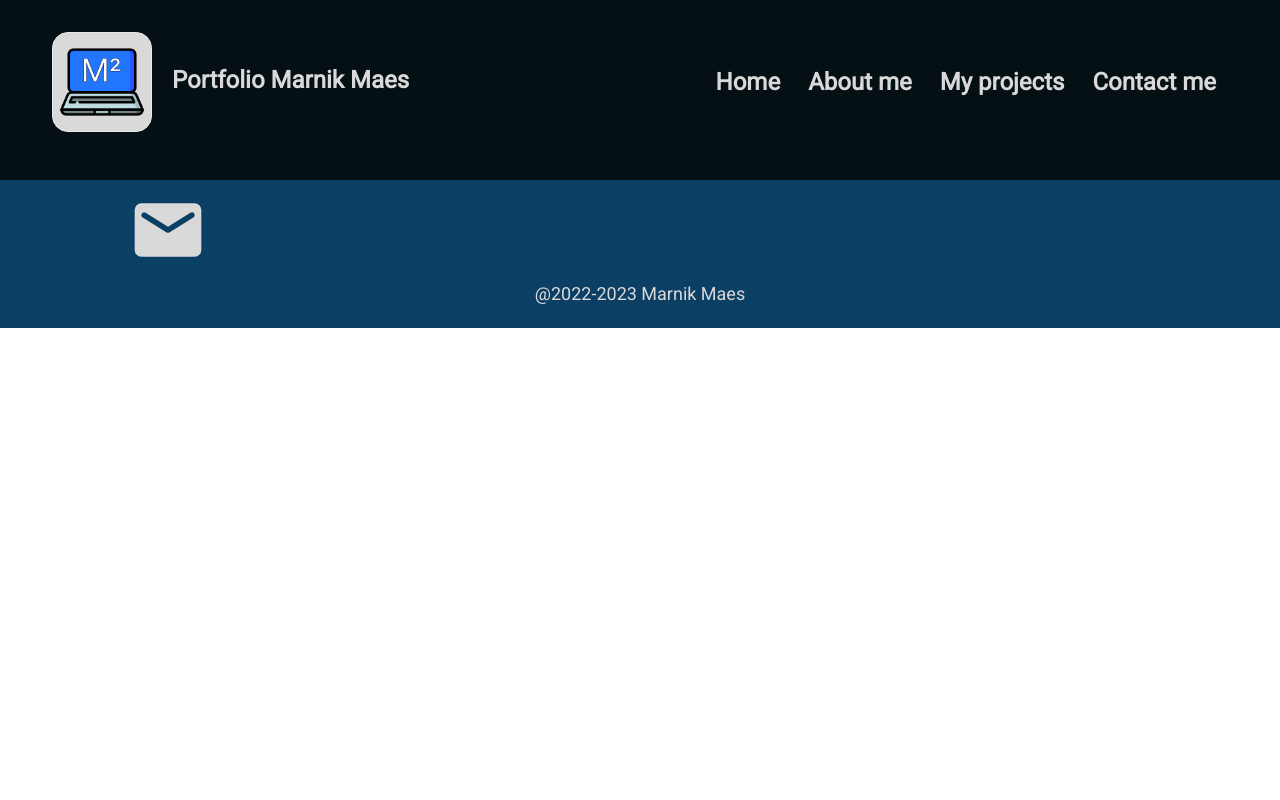
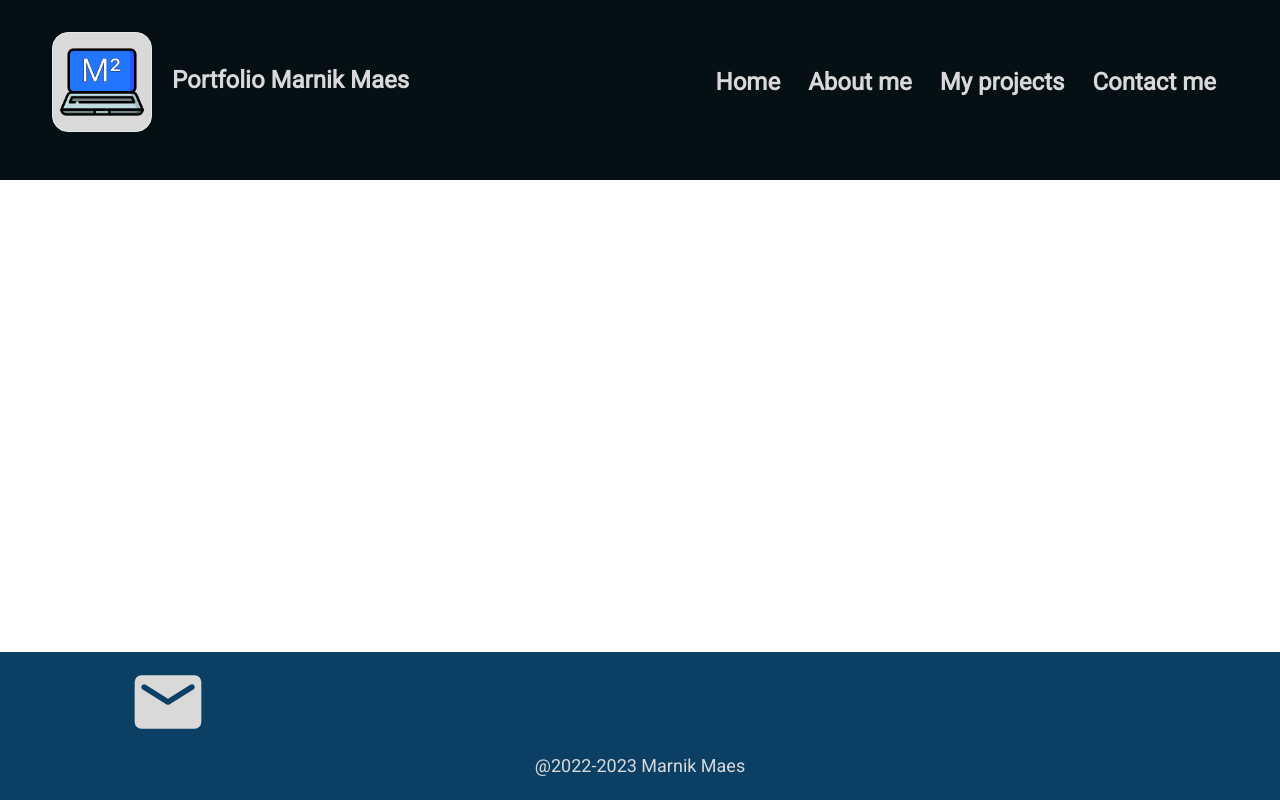
Before and after one commit to marnikmaes/portfolio, a Next.js app in the folder my-portfolio/: page /Projects in a window 1280 px wide. Built offline with nearby package versions, Linux system fonts and the light colour scheme; some icons are missing.

Commit message:
footer at the bottom of the page

```diff
--- a/my-portfolio/pages/Aboutme.tsx
+++ b/my-portfolio/pages/Aboutme.tsx
@@ -81,7 +81,7 @@ function Aboutme() {
           <h1 className='text-5xl font-Roboto font-semibold'>My skills</h1>
         </div>
 
-        <div className='py-6 m-auto sm:w-[200px] md:w-[500px] lg:w-[1200px] text-customWhite text-lg font-Roboto'>
+        <div className='py-6 pb-[200px] m-auto sm:w-[200px] md:w-[500px] lg:w-[1200px] text-customWhite text-lg font-Roboto'>
           <p className='pb-3'>Over the years I&#39;ve picked up on quite a few skills in both hardware and software.</p>
           <p>Some of my skills are:</p>
           <ul className='list-disc list-inside pl-[30px] text-left'>
--- a/my-portfolio/pages/Contactme.tsx
+++ b/my-portfolio/pages/Contactme.tsx
@@ -15,9 +15,8 @@ function Contactme() {
         <link rel="icon" href="images/MM-favicon.png"/>
       </Head>
 
-      <div className="bg-[url('https://images.pexels.com/photos/3075993/pexels-photo-3075993.jpeg?auto=compress&cs=tinysrgb&w=1260&h=750&dpr=2')] fixed z-1 block  h-full inset-0 "></div>
-
-      <main className="text-customWhite z-10 px-5 md:px-0 font-Roboto">
+      <div className='min-h-screen'>
+        <main className="bg-customBlack text-customWhite font-Roboto z-10 px-5 md:px-0">
           <Nav/>
 
           <div className='text-center xl:text-left xl:ml-[200px] py-6'>
@@ -93,6 +92,7 @@ function Contactme() {
         </main>
         <Footer/>
       </div>
+    </div>
   )
 }
 export default Contactme
--- a/my-portfolio/pages/Projects.tsx
+++ b/my-portfolio/pages/Projects.tsx
@@ -13,10 +13,13 @@ function Projects() {
         <meta name="viewport" content="initial-scale=1.0, width=device-width"/>
         <link rel="icon" href="images/MM-favicon.png"/>
       </Head>
-      <main className="bg-customBlack text-customWhite font-Roboto z-10 px-5 md:px-0">
-        <Nav/>
-      </main>
-      <Footer/>
+
+      <div className='min-h-screen'>
+        <main className="bg-customBlack text-customWhite font-Roboto z-10 px-5 md:px-0">
+          <Nav/>
+        </main>
+        <Footer/>
+      </div>
     </div>
   );
 };
--- a/my-portfolio/pages/components/Footer.tsx
+++ b/my-portfolio/pages/components/Footer.tsx
@@ -4,7 +4,7 @@ import Link from "next/link";
 
 function Footer(){
     return (
-        <div className="absolute w-full overflow-hidden z-10">
+        <div className="sticky top-[100vh] w-full overflow-hidden z-10">
             <div className="relative inset-y-0 bottom-0 z-10 ">
                 <footer className="bg-skyBlue m-auto h-auto z-10">
                     <div className="flex flex-wrap justify-around items-center space-x-4 md:space-x-0 md:px-[50px] md:py-[10px] px-5 z-40">
--- a/my-portfolio/pages/index.tsx
+++ b/my-portfolio/pages/index.tsx
@@ -7,6 +7,7 @@ import Footer from './components/Footer'
 function IndexPage() {
   return (
     <div>
+
       <Head>
         <title>Portfolio Marnik Maes - Home</title>
         <meta name="viewport" content="initial-scale=1.0, width=device-width"/>
@@ -14,7 +15,7 @@ function IndexPage() {
       </Head>
 
       <div className="bg-[url('https://images.pexels.com/photos/3075993/pexels-photo-3075993.jpeg?auto=compress&cs=tinysrgb&w=1260&h=750&dpr=2')] fixed z-1 block  h-full inset-0 "></div>
-
+      <div className='min-h-screen'>
         <main className="text-customWhite z-10 px-5 md:px-0 font-Roboto">
           <Nav/>
 
@@ -39,7 +40,7 @@ function IndexPage() {
             <h1 className='text-5xl font-Roboto font-semibold'>Some of my projects</h1>
           </div>
 
-        <div className='pt-6 flex flex-wrap justify-around space-y-[50px] md:space-y-0 md:max-w-[1720px] m-auto'>
+          <div className='pt-6 flex flex-wrap justify-around space-y-[50px] md:space-y-0 md:max-w-[1500px] m-auto'>
             <div className='md:py-8'>
               <div className='max-w-sm bg-customWhite rounded-lg shadow-lg dark:bg-skyBlue dark:border-skyBlue'>
                 <Link className='' href={"/"}>
@@ -100,6 +101,7 @@ function IndexPage() {
         </main>
         <Footer/>
       </div>
+    </div>
   )
 }
 export default IndexPage
```
Lines whose indentation alone changed are shown as unchanged.
